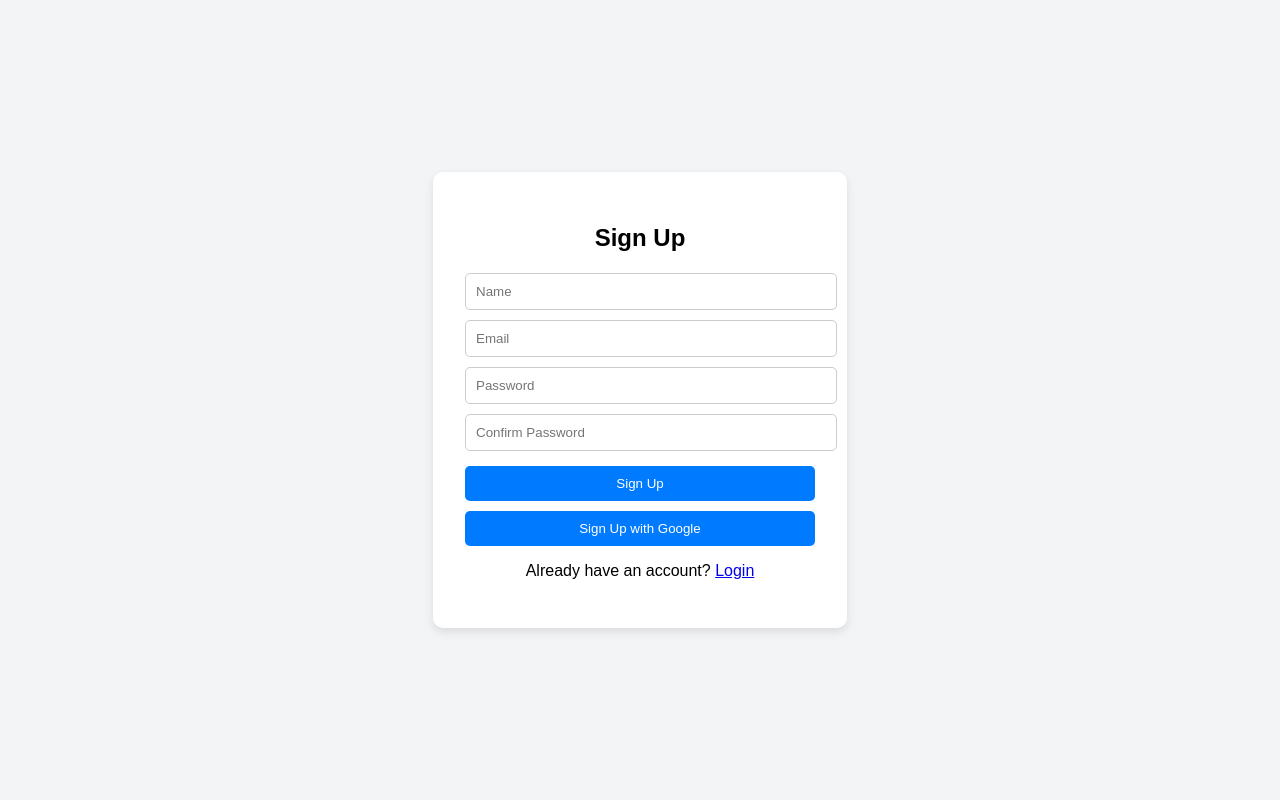
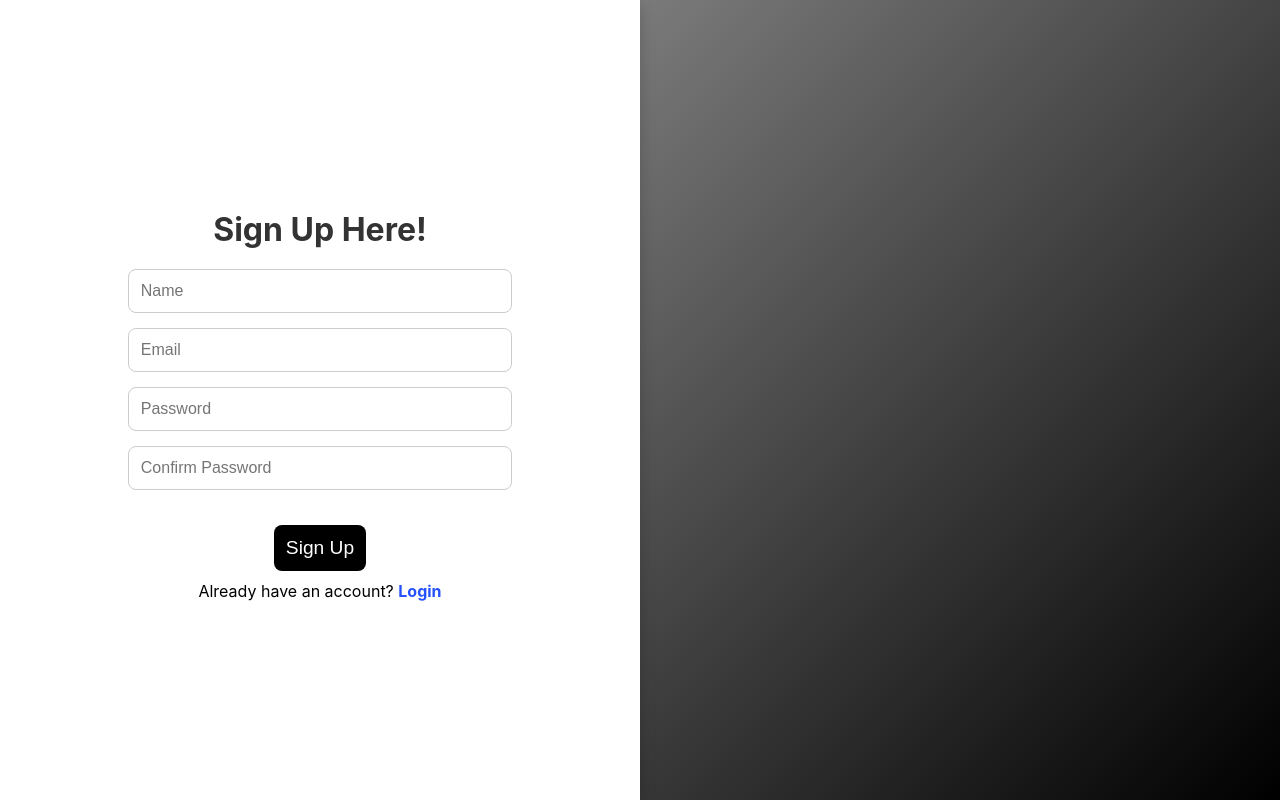
Before and after one commit to AbdulBasithMohammed/CVPro-, a React (Create React App) app in the folder frontend/: page /signup in a window 1280 px wide. Built offline with nearby package versions, Linux system fonts and the light colour scheme; grey boxes are pictures that could not be loaded.

Commit message:
feat(frontend-auth): Add Sign up page frontend which include js and css file

```diff
--- a/frontend/src/pages/signup.js
+++ b/frontend/src/pages/signup.js
@@ -1,10 +1,6 @@
 import React, { useState } from "react";
-import "../styles/signup.css"
-
-import { auth, googleProvider } from "../firebaseConfig";
-import { createUserWithEmailAndPassword, signInWithPopup } from "firebase/auth";
+import "../styles/signup.css";
 import { Link, useNavigate } from "react-router-dom";
-
 
 const Signup = () => {
   const [name, setName] = useState("");
@@ -20,85 +16,77 @@ const Signup = () => {
     setError("");
     setSuccess("");
 
-    if (!name || !email || !password || !confirmPassword) {
-      setError("All fields are required.");
+    if (!name) {
+      setError("Name is required.");
+      return;
+    }
+    if (!email) {
+      setError("Email is required.");
       return;
     }
     if (!/^[^\s@]+@[^\s@]+\.[^\s@]+$/.test(email)) {
       setError("Invalid email format.");
       return;
     }
-    if (password !== confirmPassword) {
-      setError("Passwords do not match.");
+    if (!password) {
+      setError("Password is required.");
       return;
     }
     if (password.length < 6) {
       setError("Password must be at least 6 characters long.");
       return;
     }
+    if (!confirmPassword) {
+      setError("Confirm Password is required.");
+      return;
+    }
+    if (password !== confirmPassword) {
+      setError("Passwords do not match.");
+      return;
+    }
+
 
     try {
-      await createUserWithEmailAndPassword(auth, email, password);
+      const response = await fetch("https://your-api-url.com/signup", {
+        method: "POST",
+        headers: {
+          "Content-Type": "application/json",
+        },
+        body: JSON.stringify({ name, email, password }),
+      });
+
+      const data = await response.json();
+      if (response.ok) {
         setSuccess("Signup successful!");
         navigate("/dashboard");
+      } else {
+        setError(data.message || "Signup failed.");
+      }
     } catch (error) {
-      setError(error.message);
-    }
-  };
-
-  const handleGoogleSignup = async () => {
-    try {
-      await signInWithPopup(auth, googleProvider);
-      setSuccess("Google Signup successful!");
-      navigate("/dashboard");
-    } catch (error) {
-      setError(error.message);
+      setError("An error occurred. Please try again later.");
     }
   };
 
   return (
     <div className="signup-container">
+      {/* <p>{navbar}</p> */}
   <div className="signup-box">
-        <h2>Sign Up</h2>
+    <div className="signup-form">
+      <h2>Sign Up Here!</h2>
+      <form className="signup-form1" onSubmit={handleSignup}>
+        <input type="text" placeholder="Name" value={name} onChange={(e) => setName(e.target.value)} />
+        <input type="email" placeholder="Email" value={email} onChange={(e) => setEmail(e.target.value)} />
+        <input type="password" placeholder="Password" value={password} onChange={(e) => setPassword(e.target.value)} />
+        <input type="password" placeholder="Confirm Password" value={confirmPassword} onChange={(e) => setConfirmPassword(e.target.value)} /><br/>
         {error && <p className="error-message">{error}</p>}
         {success && <p className="success-message">{success}</p>}
-        <form onSubmit={handleSignup}>
-          <input
-            type="text"
-            placeholder="Name"
-            value={name}
-            onChange={(e) => setName(e.target.value)}
-          />
-          <input
-            type="email"
-            placeholder="Email"
-            value={email}
-            onChange={(e) => setEmail(e.target.value)}
-          />
-          <input
-            type="password"
-            placeholder="Password"
-            value={password}
-            onChange={(e) => setPassword(e.target.value)}
-          />
-          <input
-            type="password"
-            placeholder="Confirm Password"
-            value={confirmPassword}
-            onChange={(e) => setConfirmPassword(e.target.value)}
-          />
         <button type="submit">Sign Up</button>
       </form>
-        <button onClick={handleGoogleSignup} className="google-button">
-          Sign Up with Google
-        </button>
-        <p>
-          Already have an account?{" "}
-          <Link to="/login" className="text-blue-500">
-            Login
-          </Link>
-        </p>
+      <p>Already have an account? <Link to="/login" className="text-blue-500">Login</Link></p>
     </div>
+    <div className="signup-image"></div>
+  </div>
+
 </div>
   );
 };
--- a/frontend/src/styles/signup.css
+++ b/frontend/src/styles/signup.css
@@ -1,79 +1,89 @@
-/* General Styles */
-body {
-    font-family: Arial, sans-serif;
-    background-color: #f3f4f6;
-    align-items: center;
-    margin: 0;
-    padding: 0;
+.signup-container {
+    /* display: flex; */
+    height: 100vh;
+    /* justify-content: center; */
+    /* align-items: center; */
+    background: linear-gradient(135deg, #b1b1b1, #000000);
+    padding: 0px;
   }
 
-/* Signup Container */
-.signup-container {
+  .signup-form1{
     display: flex;
     flex-direction: column;
+    width: 100%;
+    justify-content: center;
     align-items: center;
-    justify-content: center;
-    min-height: 100vh;
-    background-color: #f3f4f6;
   }
 
-/* Signup Box */
   .signup-box {
+    align-content: center;
+    height: 100%;
+    width: 50%;
+    max-width: 900px;
     background: white;
-    padding: 2rem;
-    border-radius: 10px;
-    box-shadow: 0px 4px 10px rgba(0, 0, 0, 0.1);
-    width: 350px;
+    /* border-radius: 15px; */
+    box-shadow: 0 5px 15px rgba(0, 0, 0, 0.2);
+    overflow: hidden;
+  }
+
+  .signup-form {
+
+    padding: 10%;
+    display: flex;
+    flex-direction: column;
+    justify-content: center;
+    align-items: center;
+  }
+
+  .signup-form h2 {
+    font-size: 2rem;
+    margin-bottom: 20px;
+    color: #333;
+  }
+
+  .signup-form input {
+    width: 70%;
+    padding: 12px;
+    margin-bottom: 15px;
+    border: 1px solid #ccc;
+    border-radius: 8px;
+    font-size: 1rem;
+  }
+
+  .signup-form button {
+    background: #000000;
+    align-self:center;
+    color: white;
+    padding: 12px;
+    font-size: 1.2rem;
+    border: none;
+    border-radius: 8px;
+    cursor: pointer;
+    transition: 0.3s ease;
+  }
+
+  .signup-form button:hover {
+    background: #a5a5a5;
+    color: #000000;
+  }
+
+  .signup-form p {
+    margin-top: 10px;
     text-align: center;
   }
 
-/* Heading */
-.signup-box h2 {
-    font-size: 1.5rem;
-    margin-bottom: 1rem;
+  .signup-form .text-blue-500 {
+    color: #2551ff;
+    text-decoration: none;
+    font-weight: bold;
   }
 
-/* Input Fields */
-.signup-box input {
-    width: 100%;
-    padding: 10px;
-    margin: 5px 0;
-    border: 1px solid #ccc;
-    border-radius: 5px;
+  .signup-image {
+    flex: 1;
+    background: url("../assets/Home\ page\ background.jpg") no-repeat center;
+    background-size: cover;
   }
 
-/* Submit Button */
-.signup-box button {
-    width: 100%;
-    background-color: #007bff;
-    color: white;
-    padding: 10px;
-    border: none;
-    border-radius: 5px;
-    cursor: pointer;
-    margin-top: 10px;
-}
-
-.signup-box button:hover {
-    background-color: #0056b3;
-}
-
-/* Google Signup Button */
-.google-button {
-    background-color: #db4437;
-}
-
-.google-button:hover {
-    background-color: #b13126;
-}
-
-/* Error & Success Messages */
   .error-message {
     color: red;
-    margin-bottom: 10px;
   }
-
-.success-message {
-    color: green;
-    margin-bottom: 10px;
-}
```
Lines whose indentation alone changed are shown as unchanged.
